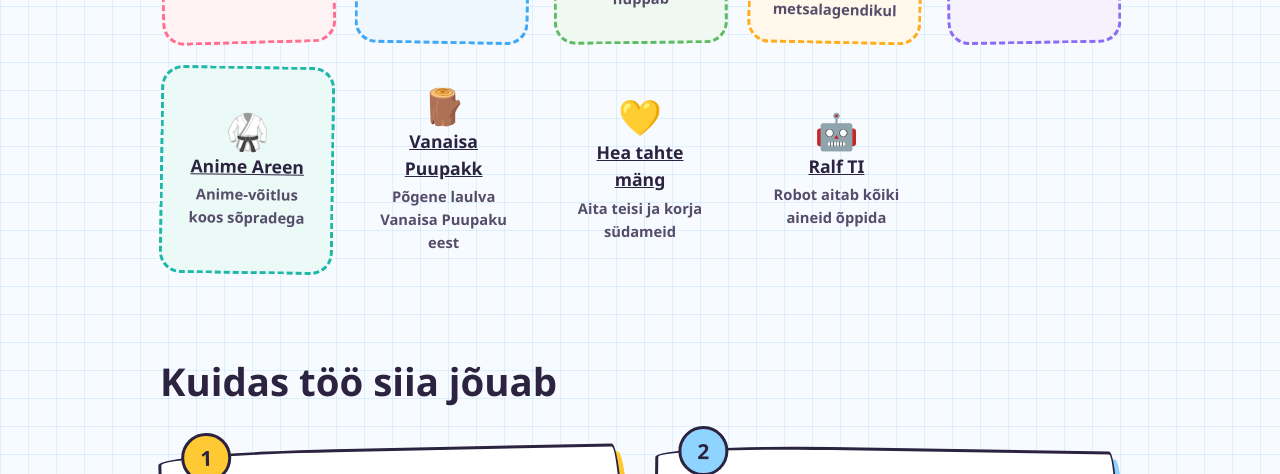
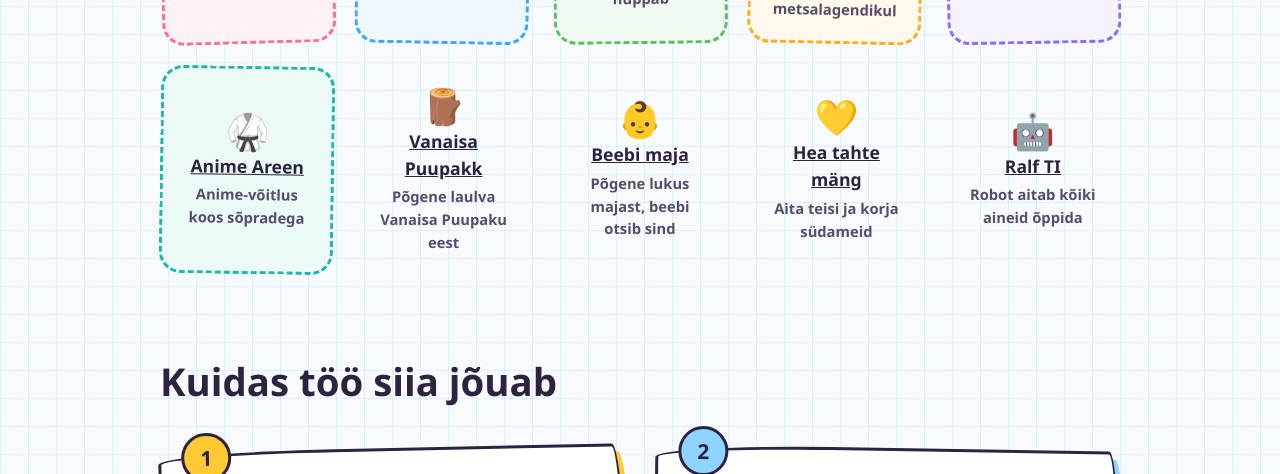
Before and after one commit to mangus/suvemae.ee, a plain HTML site: page labor/index.html in a window 1280 px wide. Shown: the part 834-1308 px from the top of the page. Drawn offline with Linux system fonts and the light colour scheme.

Commit message:
Add Beebi maja card to the lab page

```diff
--- a/labor/index.html
+++ b/labor/index.html
@@ -115,6 +115,7 @@ footer a{font-weight:800}
 <li class="frame"><span class="frame-emoji" aria-hidden="true">🕳️</span><a href="mutt-keldris/">Mutt keldris</a><small>Mutt liigub keldris</small></li>
 <li class="frame"><span class="frame-emoji" aria-hidden="true">🥋</span><a href="anime-areen/">Anime Areen</a><small>Anime-võitlus koos sõpradega</small></li>
 <li class="frame"><span class="frame-emoji" aria-hidden="true">🪵</span><a href="vanaisa-puupakk/">Vanaisa Puupakk</a><small>Põgene laulva Vanaisa Puupaku eest</small></li>
+<li class="frame"><span class="frame-emoji" aria-hidden="true">👶</span><a href="beebi-maja/">Beebi maja</a><small>Põgene lukus majast, beebi otsib sind</small></li>
 <li class="frame"><span class="frame-emoji" aria-hidden="true">💛</span><a href="hea-tahte-mang/">Hea tahte mäng</a><small>Aita teisi ja korja südameid</small></li>
 <li class="frame"><span class="frame-emoji" aria-hidden="true">🤖</span><a href="ralf-ti/">Ralf TI</a><small>Robot aitab kõiki aineid õppida</small></li>
 </ul>
```
